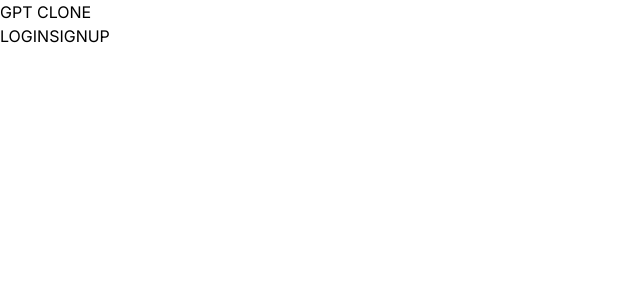
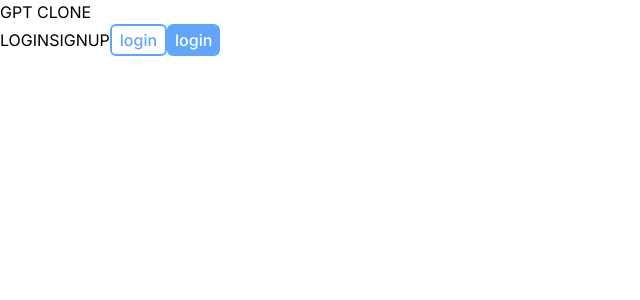
Before and after one commit to prasanth7890/gpt-clone, a Next.js app: page / in a window 1280 px wide. Shown: the top 300 px of the page, without its empty margins (0-640 px from the left). Built offline with nearby package versions, Linux system fonts and the light colour scheme.

Commit message:
modifying homepage

```diff
--- a/app/page.tsx
+++ b/app/page.tsx
@@ -1,13 +1,15 @@
-'use client'
-
+import Button from "@/components/Button";
 
 export default function Home() {
+
 
   return (
     <div>
       <h2>GPT CLONE</h2>
       <button>LOGIN</button>
       <button>SIGNUP</button>
+      <Button outline={true} >login</Button>
+      <Button outline={false} >login</Button>
     </div>
   );
 }
--- /dev/null
+++ b/components/Button.tsx
@@ -0,0 +1,18 @@
+type props = {
+    children: string,
+    outline: boolean
+}
+
+export default function Button({children, outline}: props) {
+    let css = "bg-blue-400 text-white pt-1 pb-1"
+    if(outline) {
+        css = "border-2 border-blue-400 text-blue-400 bg-white pt-[2px] pb-[2px]";
+    }
+
+
+    return (
+        <button className={`p-2 rounded-md font-medium ${css}`}>
+            {children}
+        </button>
+    )
+}
```
